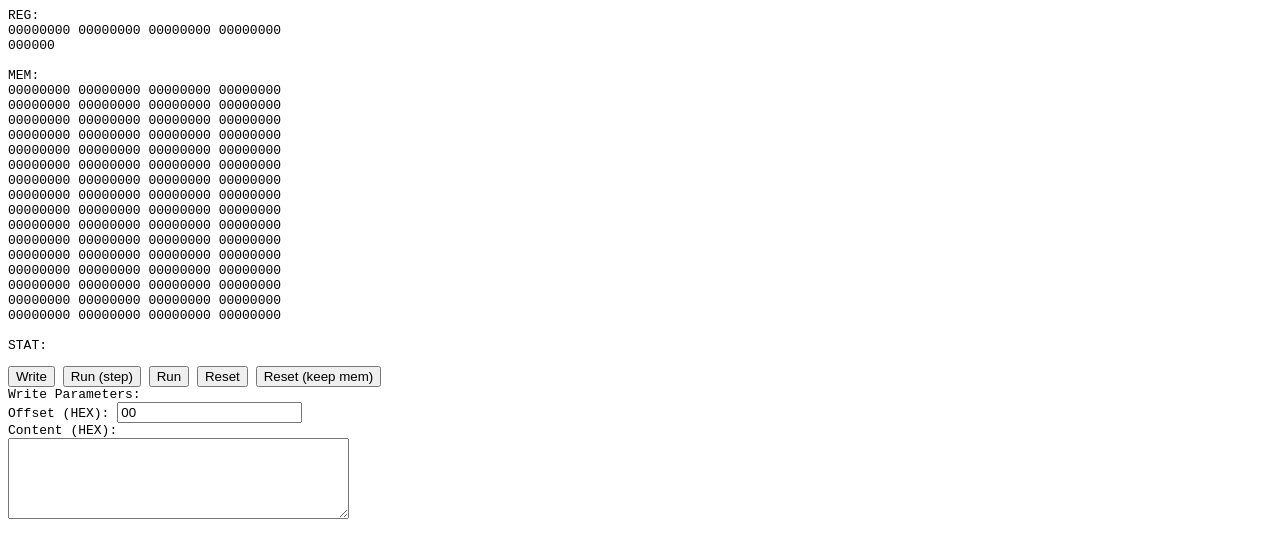
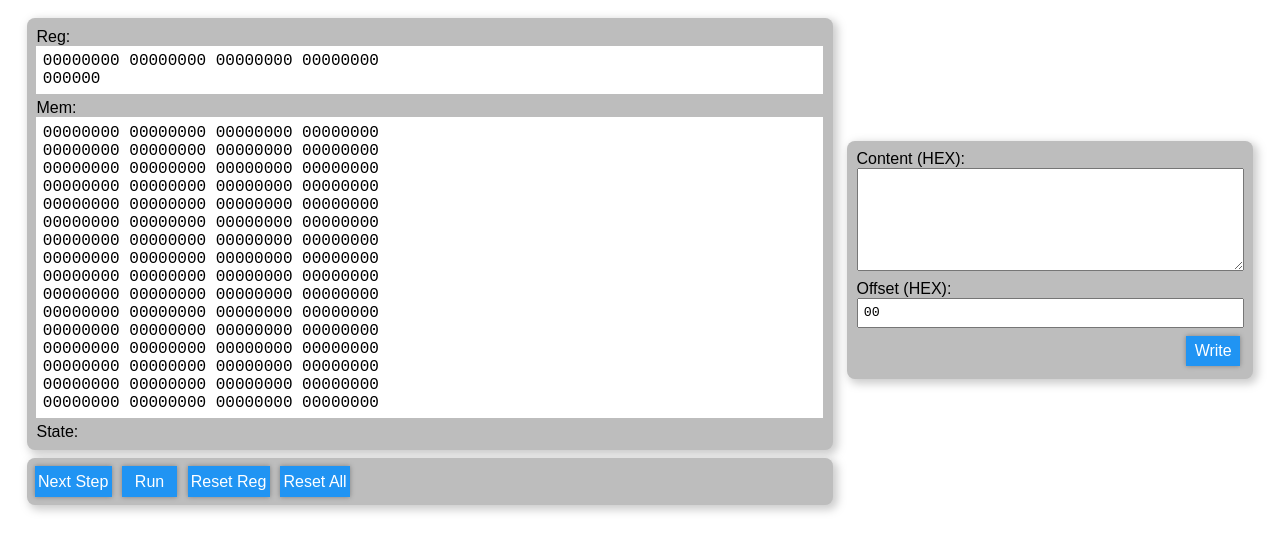
Before and after one commit to lideming/lideming.github.io, a plain HTML site: page toolbox/vcomputer.html in a window 1280 px wide. Drawn offline with Linux system fonts and the light colour scheme.

Commit message:
improve vcomputer

```diff
--- a/toolbox/vcomputer.html
+++ b/toolbox/vcomputer.html
@@ -8,33 +8,154 @@
     <title>Vcomputer</title>
     <style>
         body {
-            font-family: monospace;
+            font-family: sans-serif;
+            position: relative;
+            margin: 10px;
+            font-size: 16px;
         }
 
-        #memview {
+        textarea {
+            resize: vertical;
+        }
+
+        textarea,
+        input,
+        .memview {
+            font-family: monospace;
+            padding: .6em;
+            box-sizing: border-box;
+            width: 100%;
+        }
+
+        .box {
+            position: relative;
+            color: black;
+            background: #bdbdbd;
+            padding: .3em;
+            margin: .5em .3em;
+            box-shadow: .2em .2em .5em .1em rgba(127, 127, 127, .4);
+            border-radius: .5em;
+        }
+
+        .boxrow {
+            margin: .3em;
+        }
+
+        .memview {
+            overflow: auto;
+            color: black;
+            background: white;
             white-space: pre;
+        }
+
+        .btn {
+            display: flex;
+            align-items: center;
+            justify-content: center;
+            vertical-align: baseline;
+            text-align: center;
+            transition: background-color .3s;
+            padding: .5em;
+            min-width: 3em;
+            line-height: 1.5em;
+            background: hsl(207, 90%, 54%);
+            color: white;
+            box-shadow: 0 0 .3em gray;
+            cursor: pointer;
+            -ms-user-select: none;
+            -moz-user-select: none;
+            -webkit-user-select: none;
+            user-select: none;
+            position: relative;
+            overflow: hidden;
+        }
+
+        .btn:hover {
+            transition: all .05s;
+            background: hsl(207, 90%, 61%);
+        }
+
+        .btn.btn-down,
+        .btn:active {
+            transition: background-color .05s;
+            background: hsl(207, 90%, 70%);
+            box-shadow: 0 0 .1em gray;
+        }
+
+        .btnbox .btn {
+            margin: .2em;
+            display: inline-block;
+            vertical-align: middle;
+        }
+
+        @media only screen and (min-width: 800px) {
+            body {
+                text-align: center;
+            }
+
+            .resp-left,
+            .resp-right {
+                text-align: initial;
+                display: inline-block;
+                box-sizing: border-box;
+                vertical-align: middle;
+                height: 100%;
+                margin: 0;
+            }
+
+            .resp-left {
+                width: calc(66% - 1em);
+            }
+
+            .resp-right {
+                width: 33%;
+            }
+
+            .btn {
+                padding: .2em;
+            }
+
+            textarea,
+            input,
+            .memview {
+                padding: .4em;
+            }
         }
     </style>
 </head>
 
 <body>
-    <div id="memview"></div>
-    <div style="margin-top: 1em">
-        <div>
-            <button onclick="ui_write()">Write</button>
-            <button onclick="ui_run(true)">Run (step)</button>
-            <button onclick="ui_run()">Run</button>
-            <button onclick="ui_reset()">Reset</button>
-            <button onclick="ui_reset(true)">Reset (keep mem)</button>
+    <div class="resp-left">
+        <div class="box">
+            <div class="boxrow">Reg:
+                <div class="memview" id="regview"></div>
+            </div>
+            <div class="boxrow">Mem:
+                <div class="memview" id="memview"></div>
+            </div>
+            <div class="boxrow">State: <span id="stateview"></span></div>
         </div>
-        Write Parameters:
-        <div>
-            Offset (HEX):
-            <input id="write-offset" type="text" value="00">
+        <div class="box btnbox boxrow">
+            <div class="btn" onclick="ui_run(true)">Next Step</div>
+            <div class="btn" onclick="ui_run()">Run</div>
+            <div class="btn" onclick="ui_reset(true)">Reset Reg</div>
+            <div class="btn" onclick="ui_reset()">Reset All</div>
         </div>
-        <div>
-            Content (HEX):<br/>
-            <textarea id="write-content" cols="40" rows="5"></textarea>
+    </div>
+    <div class="resp-right">
+        <div class="box">
+            <div class="boxrow">
+                Content (HEX):<br />
+                <textarea id="write-content" cols="40" rows="6"></textarea>
+            </div>
+            <div class="boxrow">
+                Offset (HEX):<br />
+                <input id="write-offset" type="text" value="00">
+            </div>
+            <div class="btnbox boxrow" style="text-align: right;">
+                <span id="write-info"></span>
+                <div class="btn" onclick="ui_write()">Write</div>
+            </div>
         </div>
     </div>
     <script>
@@ -150,14 +271,16 @@
         };
 
         var comp = new Vcomp();
+        var regview = document.getElementById('regview');
         var memview = document.getElementById('memview');
+        var stateview = document.getElementById('stateview');
 
         function render() {
             var reg = comp.regs;
             var mem = comp.mem;
-            memview.textContent = 'REG:\n' + u8arrtohex(reg, true)
-                + '\n\nMEM:\n' + u8arrtohex(mem, true)
-                + '\nSTAT: ' + comp.state;
+            regview.textContent = u8arrtohex(reg, true);
+            memview.textContent = u8arrtohex(mem, true)
+            stateview.textContent = comp.state;
         }
 
         function u8tohex(u8) {
@@ -194,14 +317,24 @@
                     last = r << 4;
                 }
             }
+            if (last !== -1) throw new Error('a single hex digit left');
             return Uint8Array.from(arr);
         }
 
         function ui_write() {
-            var pos = parseInt('0x' + document.getElementById('write-offset').value);
-            var content = parsehex(document.getElementById('write-content').value);
-            // console.log("ui_write:", { pos, content });
-            comp.writeMemArr(pos, content);
+            var info;
+            try {
+                var pos = parseInt('0x' + document.getElementById('write-offset').value);
+                if (isNaN(pos)) throw new Error('Offset is invalid');
+                if (pos < 0 || pos > 0xFF) throw new Error('Offset is out of range');
+                var content = parsehex(document.getElementById('write-content').value);
+                // console.log("ui_write:", { pos, content });
+                comp.writeMemArr(pos, content);
+                info = "wrote " + content.length + " bytes at " + pos.toString(16);
+            } catch (error) {
+                info = '' + error;
+            }
+            document.getElementById('write-info').textContent = info;
             render();
         }
 
```
Also changed, not shown: blog/vcomputer.html (+1 -0 lines).
